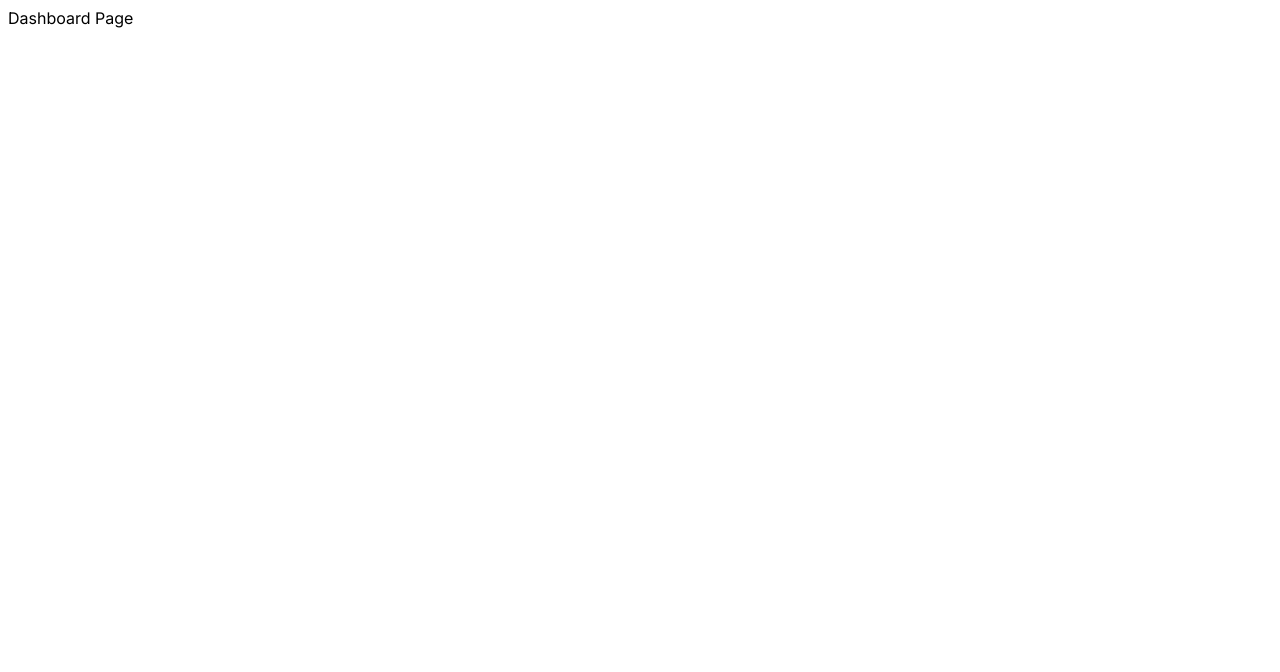
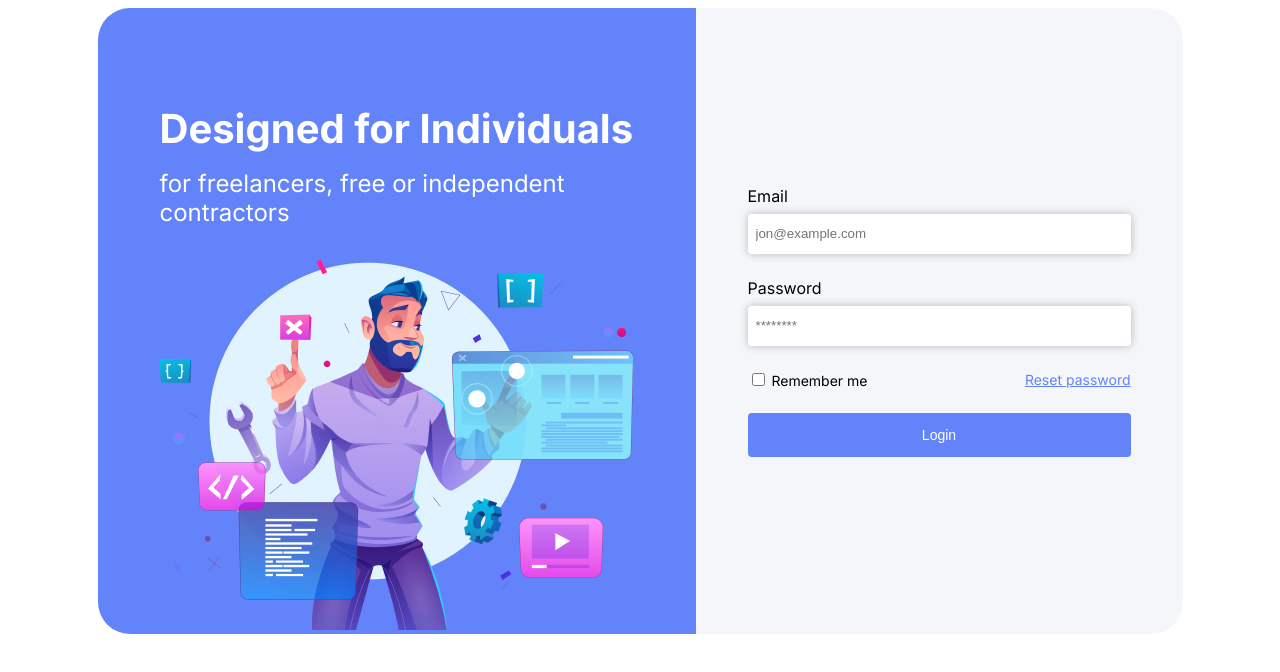
Before and after one commit to real-mohsin/free-organizer, a React (Vite) app: page / in a window 1280 px wide. Shown: the top 672 px of the page. Built offline with nearby package versions, Linux system fonts and the light colour scheme.

Commit message:
Redirection is added to dashboard on login page

```diff
--- a/src/App.tsx
+++ b/src/App.tsx
@@ -5,11 +5,12 @@ import Clients from './Clients'
 import Tasks from './Tasks'
 import Login from './Login'
 
+
 function App() {
 
   return (
     <Routes>
-      <Route path='/' element={ <Dashboard /> } />
+      <Route path='dashboard' element={ <Dashboard /> } />
       <Route path='clients' element={ <Clients /> } />
       <Route path='tasks' element={ <Tasks /> } />
       <Route path='login' element={ <Login /> } />
--- a/src/Components/Button/index.tsx
+++ b/src/Components/Button/index.tsx
@@ -6,6 +6,7 @@ interface ButtonProps {
   size: 'small' | 'medium' | 'large';
   onClick?: () => void;
   children: React.ReactNode;
+  type: 'button' | 'submit'
 }
 
 const Button: React.FC<ButtonProps> = ({ variant, size, onClick, children }) => {
--- a/src/Login/index.tsx
+++ b/src/Login/index.tsx
@@ -1,21 +1,39 @@
 import './style.scss'
 import loginbg from '../assets/images/login-bg.png'
 import InputField from '../Components/InputField';
-import { useState, ChangeEvent } from 'react';
+import { useState } from 'react';
 import Button from '../Components/Button';
+import { useNavigate } from 'react-router-dom';
+
+
+interface FormData {
+  email: string;
+  password: string;
+}
 
 function Login() {
 
-  const [email, setEmail] = useState('');
-  const [password, setPassword] = useState('');
+  const navigate = useNavigate()
 
-  const handleEmailChange = (e: ChangeEvent<HTMLInputElement>) => {
-    setEmail(e.target.value)
-  }
+  const [formData, setFormData] = useState<FormData>({
+    email: '',
+    password: ''
+  });
 
-  const handlePasswordChange = (e: ChangeEvent<HTMLInputElement>) => {
-    setPassword(e.target.value)
-  }
+  const handleInputChange = (e: React.ChangeEvent<HTMLInputElement>): void => {
+    const { name, value } = e.target;
+    setFormData({
+      ...formData,
+      [name]: value,
+    });
+  };
+
+  const handleSubmit = (e: React.FormEvent<HTMLFormElement>): void => {
+    e.preventDefault();
+    console.log(formData); // Do whatever you want with the form data
+      alert('Redirecting you to Dashboard')
+      navigate('/dashboard')
+  };
 
   return (
     <div className='login-container'>
@@ -28,10 +46,15 @@ contractors</div>
           <img src={loginbg} alt={'login-bg-img'} />
         </div>
       </div>
+
       <div className='white-box'>
+
         <div className='form-container'>
-          <InputField type={'text'} label={'Email'} value={email} name={'email'} placeholder={'jon@example.com'} onChange={handleEmailChange} />
-          <InputField type={'password'} label={'Password'} value={password} name={'password'} placeholder={'********'} onChange={handlePasswordChange} />
+
+          <form onSubmit={handleSubmit} className='w-100'>
+            <InputField type={'text'} label={'Email'} value={formData.email} name={'email'} placeholder={'jon@example.com'} onChange={handleInputChange} />
+
+            <InputField type={'password'} label={'Password'} value={formData.password} name={'password'} placeholder={'********'} onChange={handleInputChange} />
 
             <div className='bottom-section'>
               <div className='remember-forget-section'>
@@ -39,13 +62,13 @@ contractors</div>
                 <label> Remember me</label>
               </div>
 
-            <a href="" className='reset-link'>Reset/forgot password</a>
+              <a href="" className='reset-link'>Reset password</a>
             </div>
 
-          <Button variant="primary" size="medium" onClick={() => console.log('Medium button clicked')}>
+            <Button type='submit' variant="primary" size="medium" onClick={() => console.log('Submit button clicked')}>
               Login
             </Button>
-
+          </form>
         </div>
       <div>
     </div>
```
Lines whose indentation alone changed are shown as unchanged.
